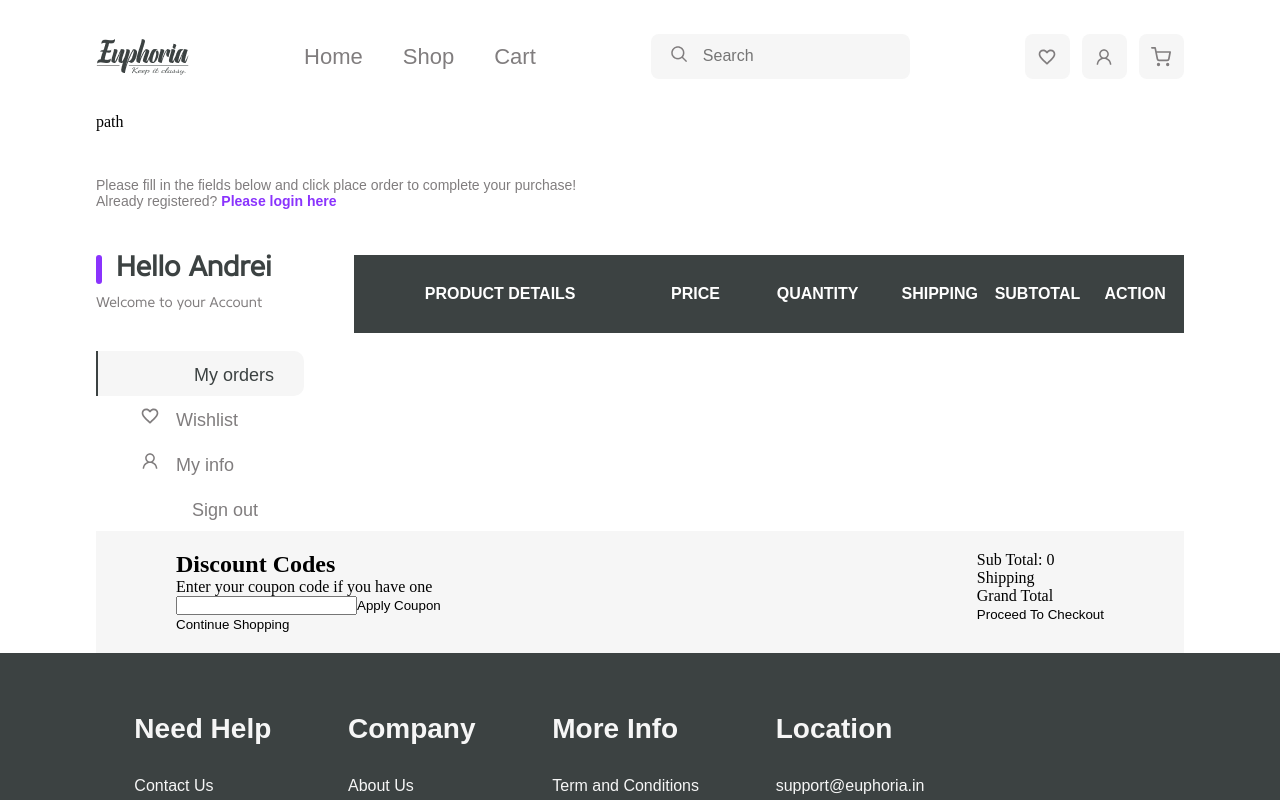
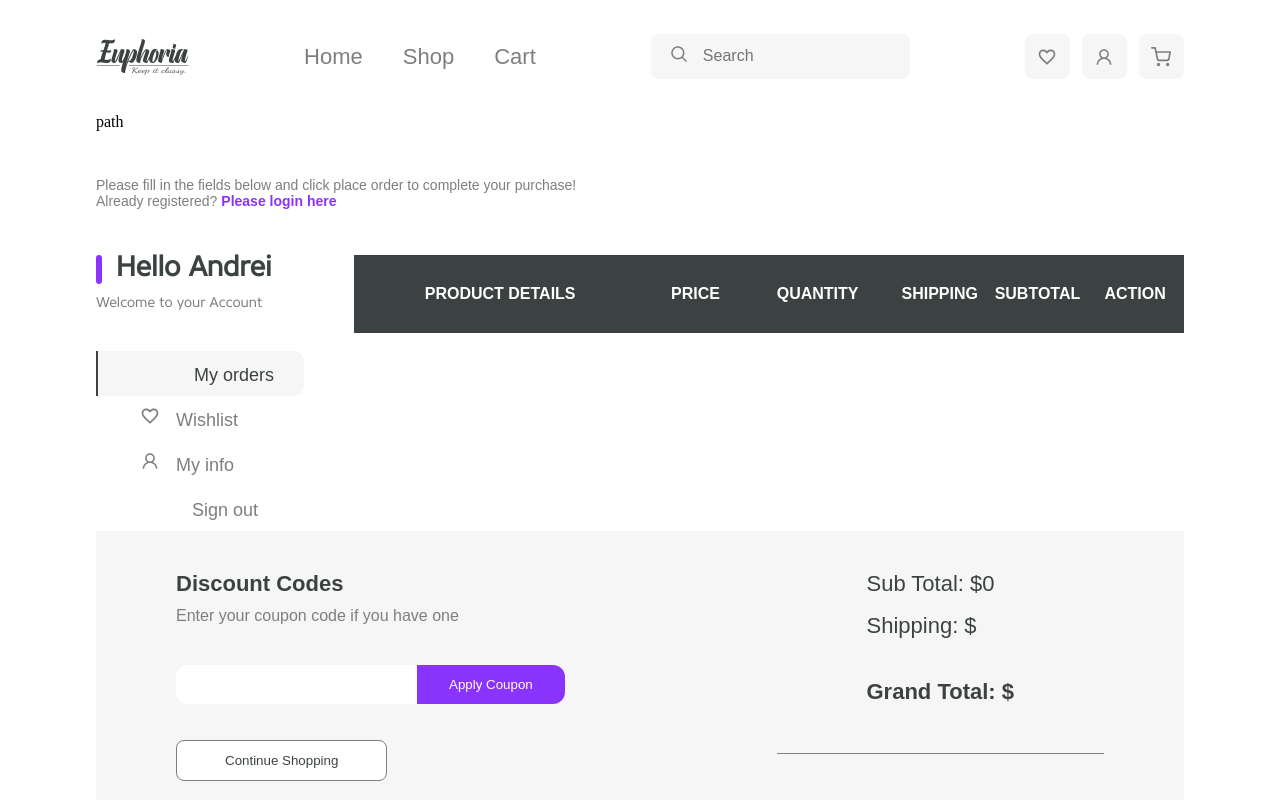
Before and after one commit to Andrei1808/KidsMath, a React (Vite) app in the folder CommercialStore/: page /cart in a window 1280 px wide. Shown: the top 800 px of the page. Built offline with nearby package versions, Linux system fonts and the light colour scheme; some icons are missing.

Commit message:
feat: add styles for totalPriceInfo section

```diff
--- a/CommercialStore/src/pages/Cart.tsx
+++ b/CommercialStore/src/pages/Cart.tsx
@@ -21,7 +21,7 @@ export default function Cart() {
               Please fill in the fields below and click place order to complete
               your purchase!
               <br />
-              Already registered? <Link to='/login'>Please login here</Link>
+              Already registered? <Link to="/login">Please login here</Link>
             </p>
           </section>
 
@@ -44,19 +44,22 @@ export default function Cart() {
 
           <section className={s.totalPriceInfo}>
             <div className={s.discount}>
-              <h2>Discount  Codes</h2>
+              <h2>Discount Codes</h2>
               <p>Enter your coupon code if you have one</p>
               <div className={s.couponField}>
                 <input type="text" />
                 <button>Apply Coupon</button>
               </div>
-              <button>Continue Shopping</button>
+              <Link to="/shop">
+                <button className={s.shoppingBtn}>Continue Shopping</button>
+              </Link>
             </div>
             <div className={s.totalPrice}>
               <div className={s.priceInfo}>
-              <p>Sub Total: {totalAmount} </p>
-              <p>Shipping</p>
-              <p>Grand Total</p></div>
+                <p>Sub Total: ${totalAmount} </p>
+                <p>Shipping: $</p>
+                <p className={s.grandTotal}>Grand Total: $</p>
+              </div>
               <button>Proceed To Checkout</button>
             </div>
           </section>
--- a/CommercialStore/src/style/pages/Cart.module.scss
+++ b/CommercialStore/src/style/pages/Cart.module.scss
@@ -1,4 +1,5 @@
 @import "../sass/variables.scss";
+@import "../sass/mixin";
 
 .wrapper {
   display: grid;
@@ -18,18 +19,18 @@
   margin-bottom: 2.875rem;
 }
 
-.login{
+.login {
   grid-area: login;
   margin-bottom: 2.875rem;
 
-  p{
+  p {
     font-family: $textFont;
     font-size: $font-size-small;
     font-weight: $font-weight-normal;
     color: $steelGray;
   }
 
-  a{
+  a {
     color: $purple;
     font-weight: $font-weight-bold;
   }
@@ -48,7 +49,7 @@
   display: flex;
   justify-content: space-between;
   background-color: $whitegrey;
-  padding: 1.25rem 5rem;
+  padding: 2.5rem 5rem;
 }
 
 .products {
@@ -73,8 +74,77 @@
   }
 }
 
-// .totalPriceInfo{
-//   width: 100%;
-//   display: flex;
-//   justify-content: space-between;
-// }
+.couponField {
+  input {
+    border: none;
+    border-top-left-radius: 0.75rem;
+    border-bottom-left-radius: 0.75rem;
+    padding: 0.75rem 2rem;
+  }
+
+  button {
+    @include button($purple, $white);
+    border-top-right-radius: 0.75rem;
+    border-bottom-right-radius: 0.75rem;
+    padding: 0.75rem 2rem;
+  }
+}
+
+.discount {
+  h2 {
+    font-family: $textFont;
+    font-size: $font-size-large;
+    font-weight: $font-weight-bold;
+    color: $dark;
+    border-top: 2rem;
+  }
+
+  p {
+    font-family: $textFont;
+    font-size: $font-size-normal;
+    font-weight: $font-weight-normal;
+    color: $steelGray;
+    margin: 0.625rem auto 2.5rem;
+  }
+
+  .shoppingBtn {
+    @include button($white, $dark);
+    border-radius: 0.5rem;
+    border: solid $steelGray 1px;
+    padding: 0.75rem 3rem;
+    margin-top: 2.25rem;
+  }
+}
+
+.totalPrice {
+  display: flex;
+  flex-direction: column;
+  align-items: center;
+
+  button {
+    @include button($purple, $white);
+    border-radius: 0.75rem;
+    padding: 0.75rem 2rem;
+    margin-top: 3rem;
+  }
+}
+
+.priceInfo {
+  padding: 0 5.625rem 3rem;
+  border-bottom: 1px solid $steelGray;
+
+  p {
+    font-family: $textFont;
+    font-size: $font-size-large;
+    font-weight: $font-weight-medium;
+    color: $dark;
+  }
+
+  p:nth-child(2){
+    margin: 1rem 0 2.5rem;
+  }
+
+  .grandTotal {
+    font-weight: $font-weight-bold;
+  }
+}
```
